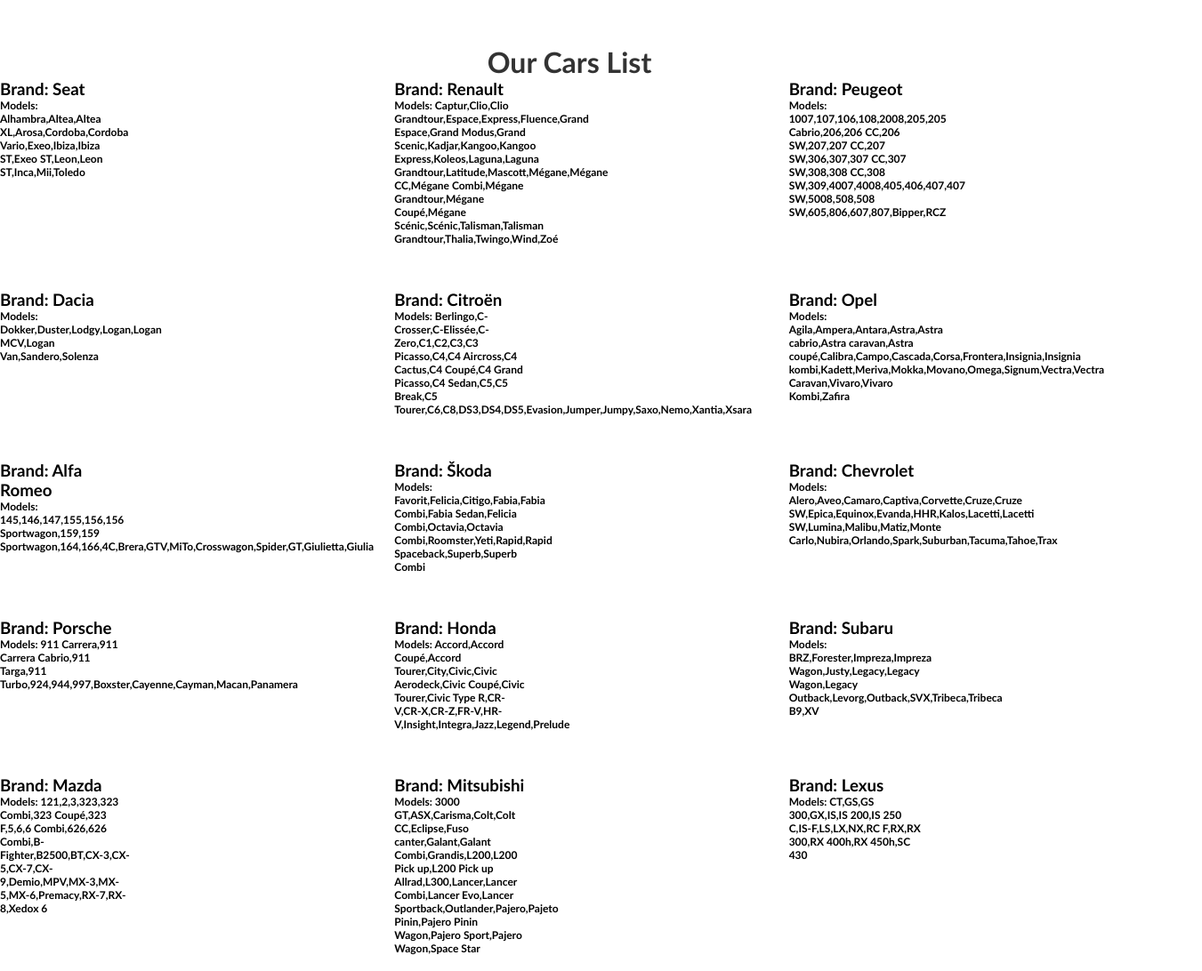
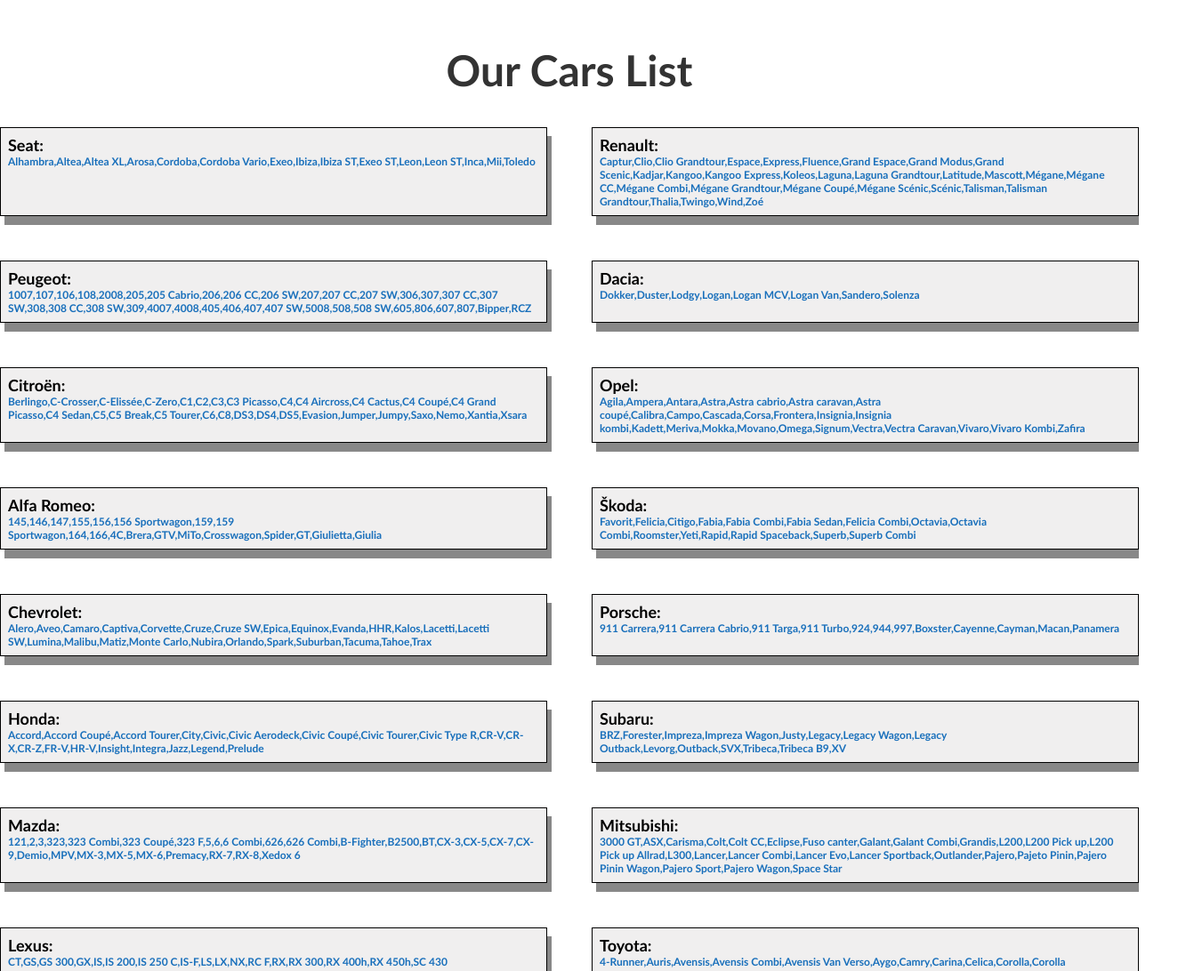
Before and after one commit to Gtpmlvl/Gediminas_Cizauskas-js_exam, a plain HTML site: page Task 4/Index.html in a window 1280 px wide. Shown: the top 1092 px of the page at 89% size, 1351 px wide, since content can reach past the window. Drawn offline with Linux system fonts and the light colour scheme.

Commit message:
5uzduotis + pataisymai

```diff
--- a/Task 4/script.js
+++ b/Task 4/script.js
@@ -12,6 +12,8 @@ console.log("script.js");
 const ENDPOINT = "cars.json";
 const divCardEl = document.getElementById("output");
 
+addEventListener("load", (event) => {
+  event.preventDefault();
   fetch(ENDPOINT)
     .then((res) => res.json())
     .then(
@@ -25,6 +27,7 @@ fetch(ENDPOINT)
       //   divCardEl.insertAdjacentHTML("beforeend", `<li>${post.brand}</li>`);
       // });
     );
+});
 
 function makeCard(obj) {
   const divEl = document.createElement("div");
@@ -32,9 +35,10 @@ function makeCard(obj) {
 
   const h3El = document.createElement("h3");
   h3El.className = "small__heading";
-  h3El.textContent = `Brand: ${obj.brand}`;
+  h3El.textContent = `${obj.brand}:`;
   const h4El = document.createElement("h4");
-  h4El.textContent = `Models: ${obj.models}`;
+  h4El.className = "models__heading";
+  h4El.textContent = `${obj.models}`;
 
   divEl.append(h3El, h4El);
   return divEl;
--- a/Task 4/style.css
+++ b/Task 4/style.css
@@ -29,12 +29,15 @@
 }
 
 .card--user {
-  width: 150px;
   height: 100%;
   display: flex;
   flex-direction: column;
 
   grid-template-columns: repeat(2, 1fr);
+  border: 1px solid #000;
+  padding: 8px;
+  background-color: rgb(240, 239, 239);
+  box-shadow: 5px 10px #888888;
 }
 
 .users {
@@ -45,9 +48,23 @@
 #output {
   width: 100%;
   display: grid;
-  grid-template-columns: repeat(3, 1fr);
+  grid-template-columns: repeat(2, 1fr);
   gap: 50px;
 }
 h4 {
   font-size: 12px;
 }
+
+h1 {
+  margin-bottom: 36px;
+  font-size: 48px;
+  color: rgb(41, 32, 32);
+}
+
+.small__heading {
+  font-size: 18px;
+}
+
+.models__heading {
+  color: rgb(24, 111, 187);
+}
```
Also changed, not shown: Task 5/script.js (+18 -9 lines), Task 6/script.js (+11 -9 lines). Lines whose indentation alone changed are shown as unchanged.
